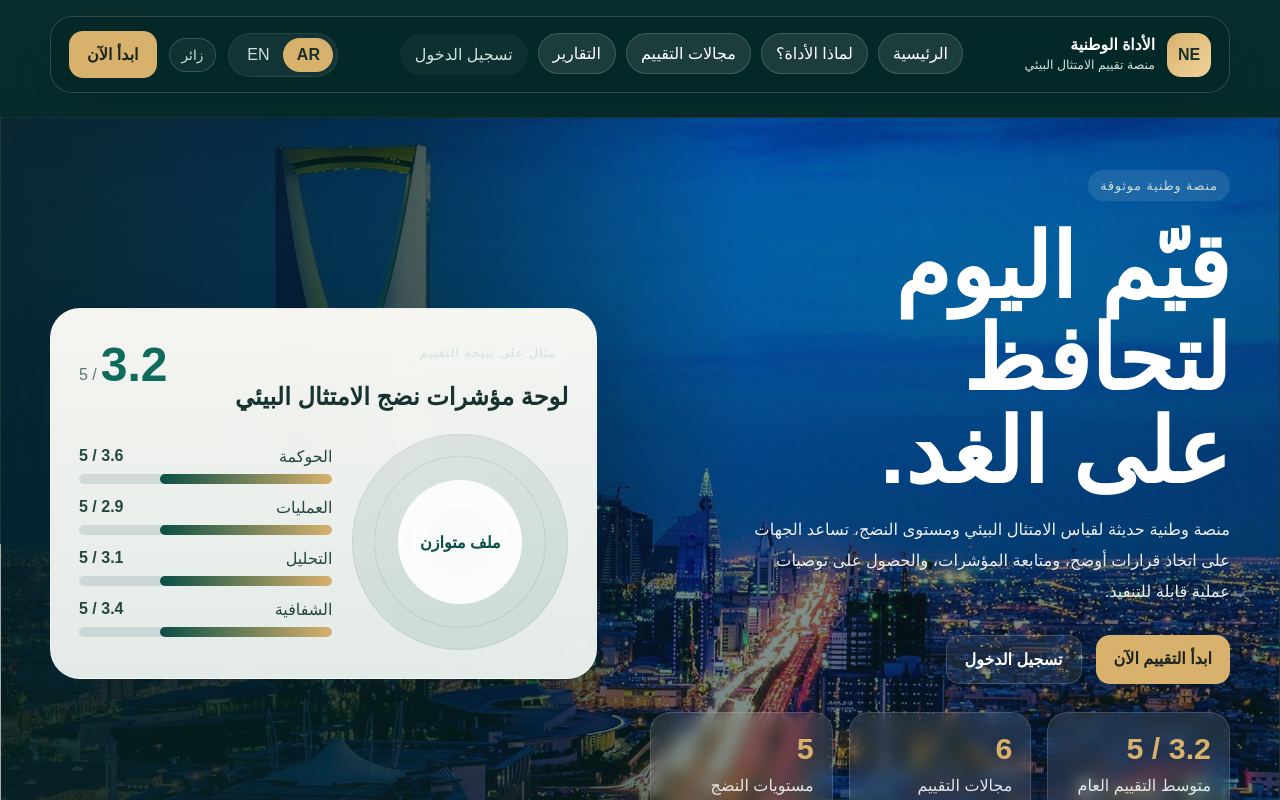
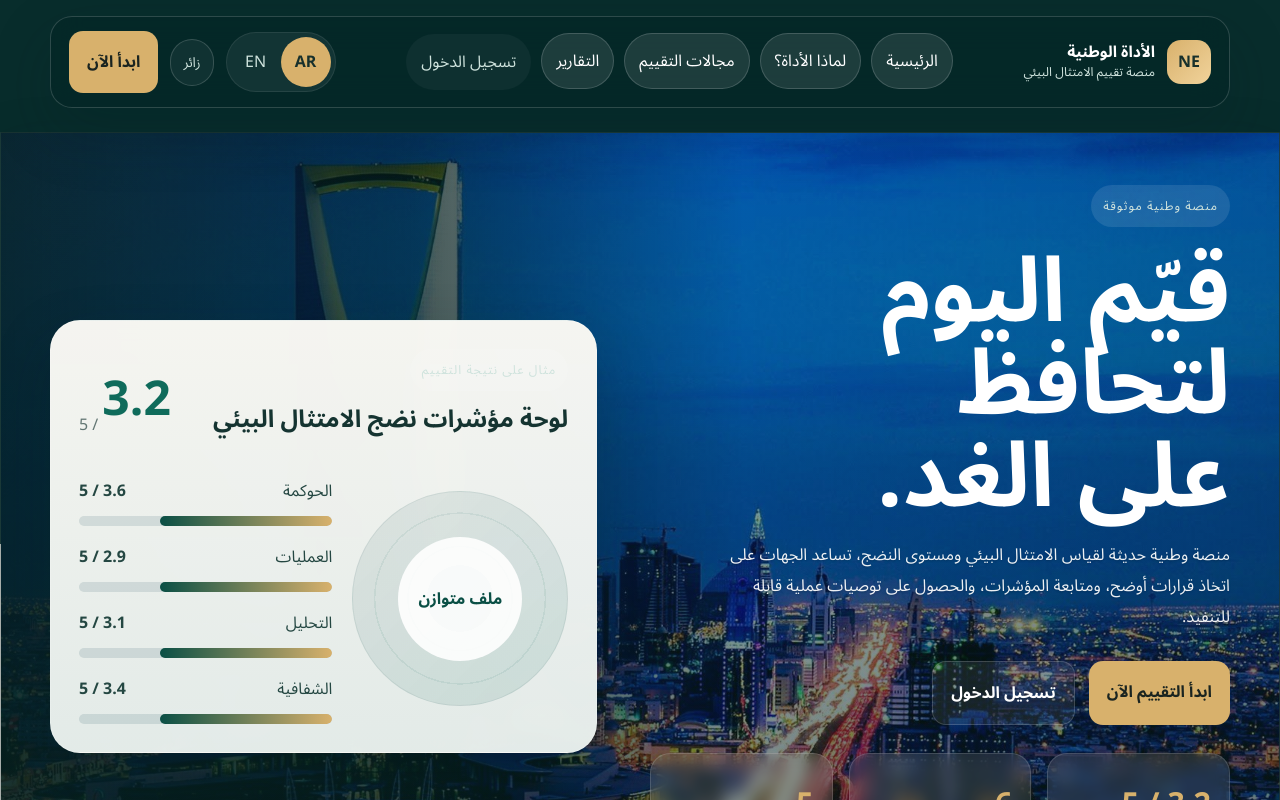
Before and after one commit to ArijEy1/env-project, a Next.js app in the folder apps/web/: page / in a window 1280 px wide. Shown: the top 800 px of the page. Built offline with nearby package versions, Linux system fonts and the light colour scheme; no server answers.

Commit message:
Add Noto Sans Arabic font via next/font and update CSS

```diff
--- a/apps/web/app/globals.css
+++ b/apps/web/app/globals.css
@@ -21,10 +21,13 @@ html {
 body {
   margin: 0;
   min-height: 100vh;
-  font-family: Arial, Helvetica, sans-serif;
+  font-family: var(--font-arabic), 'Noto Sans Arabic', Arial, Helvetica, sans-serif;
   direction: rtl;
   color: var(--white);
   background: linear-gradient(180deg, #082d2c 0 34rem, #f7f4ee 34rem 100%);
+  font-feature-settings: 'liga' 1, 'calt' 1;
+  -webkit-font-smoothing: antialiased;
+  -moz-osx-font-smoothing: grayscale;
 }
 
 body[data-language='en'] {
@@ -33,6 +36,10 @@ body[data-language='en'] {
 
 button {
   font: inherit;
+}
+
+input, select, textarea, button {
+  font-family: inherit;
 }
 
 a {
--- a/apps/web/app/layout.tsx
+++ b/apps/web/app/layout.tsx
@@ -1,7 +1,15 @@
 import type { Metadata } from 'next';
+import { Noto_Sans_Arabic } from 'next/font/google';
 import { LanguageProvider } from '../components/language-provider';
 import { Navbar } from '../components/navbar';
 import './globals.css';
+
+const notoSansArabic = Noto_Sans_Arabic({
+  subsets: ['arabic'],
+  weight: ['400', '600', '700'],
+  display: 'swap',
+  variable: '--font-arabic',
+});
 
 export const metadata: Metadata = {
   title: 'الأداة الوطنية',
@@ -15,7 +23,7 @@ export default function RootLayout({
 }>) {
   return (
     <html dir="rtl" lang="ar">
-      <body>
+      <body className={notoSansArabic.variable}>
         <LanguageProvider>
           <Navbar />
           {children}
```
